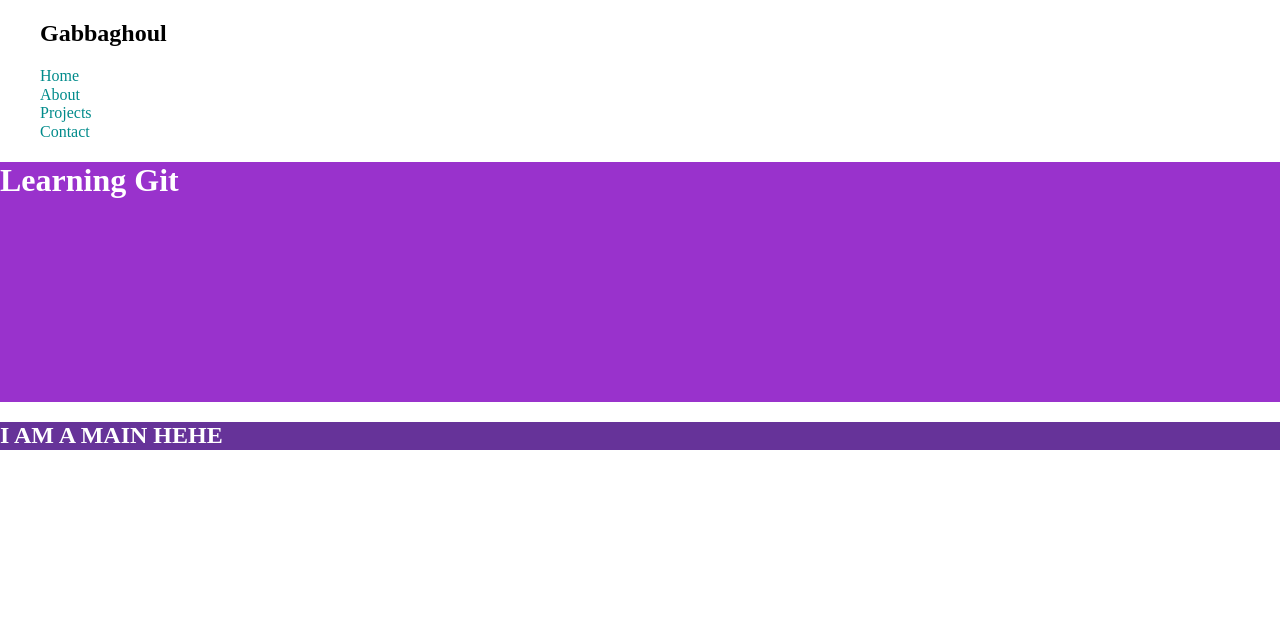
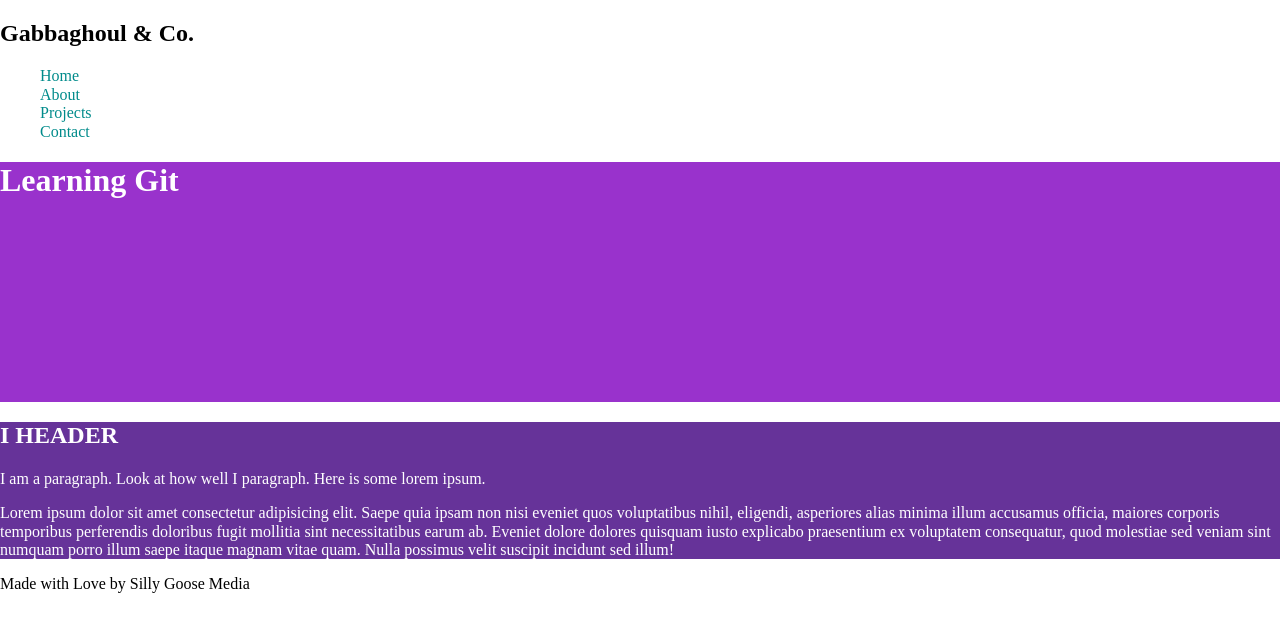
Before and after one commit to haleytibbitts/learning-about-git, a plain HTML site: page index.html in a window 1280 px wide. Drawn offline with Linux system fonts and the light colour scheme.

Commit message:
added sections and footer with styling

```diff
--- a/index.html
+++ b/index.html
@@ -11,10 +11,8 @@
 
 <body>
     <nav>
+        <h2>Gabbaghoul & Co.</h2>
         <ul>
-            <li>
-                <h2>Gabbaghoul</h2>
-            </li>
             <li><a href="#">Home</a></li>
             <li><a href="#">About</a></li>
             <li><a href="#">Projects</a></li>
@@ -25,8 +23,19 @@
         <h1>Learning Git</h1>
     </header>
     <main>
-        <h2>I AM A MAIN HEHE</h2>
+        <section>
+            <h2>I HEADER</h2>
+            <p>I am a paragraph. Look at how well I paragraph. Here is some lorem ipsum.</p>
+            <p>Lorem ipsum dolor sit amet consectetur adipisicing elit. Saepe quia ipsam non nisi eveniet quos
+                voluptatibus nihil, eligendi, asperiores alias minima illum accusamus officia, maiores corporis
+                temporibus perferendis doloribus fugit mollitia sint necessitatibus earum ab. Eveniet dolore dolores
+                quisquam iusto explicabo praesentium ex voluptatem consequatur, quod molestiae sed veniam sint numquam
+                porro illum saepe itaque magnam vitae quam. Nulla possimus velit suscipit incidunt sed illum!</p>
+        </section>
     </main>
+    <footer>
+        <p>Made with Love by Silly Goose Media</p>
+    </footer>
 </body>
 
 </html>
--- a/styles.css
+++ b/styles.css
@@ -274,3 +274,7 @@ main {
     background-color: rebeccapurple;
     color: #fff;
 }
+
+footer {
+    bgc: lavender;
+}
```
